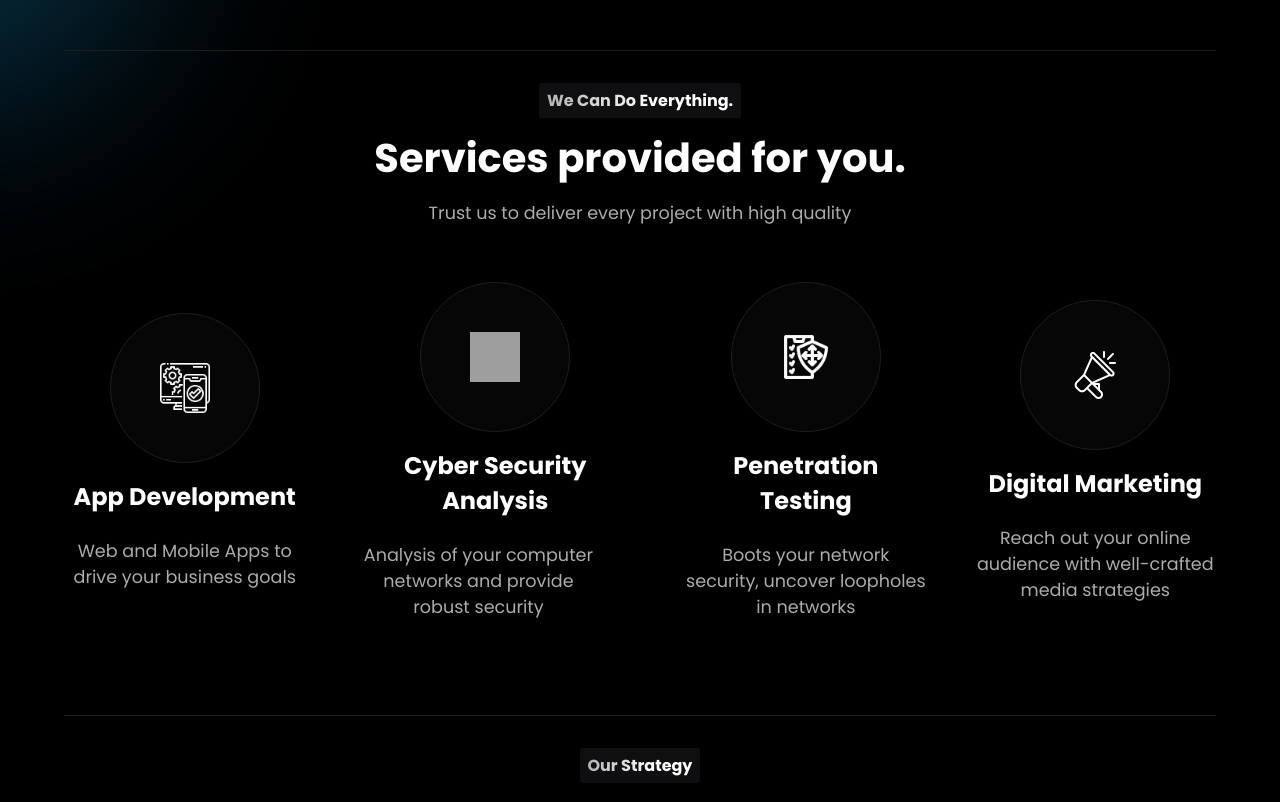
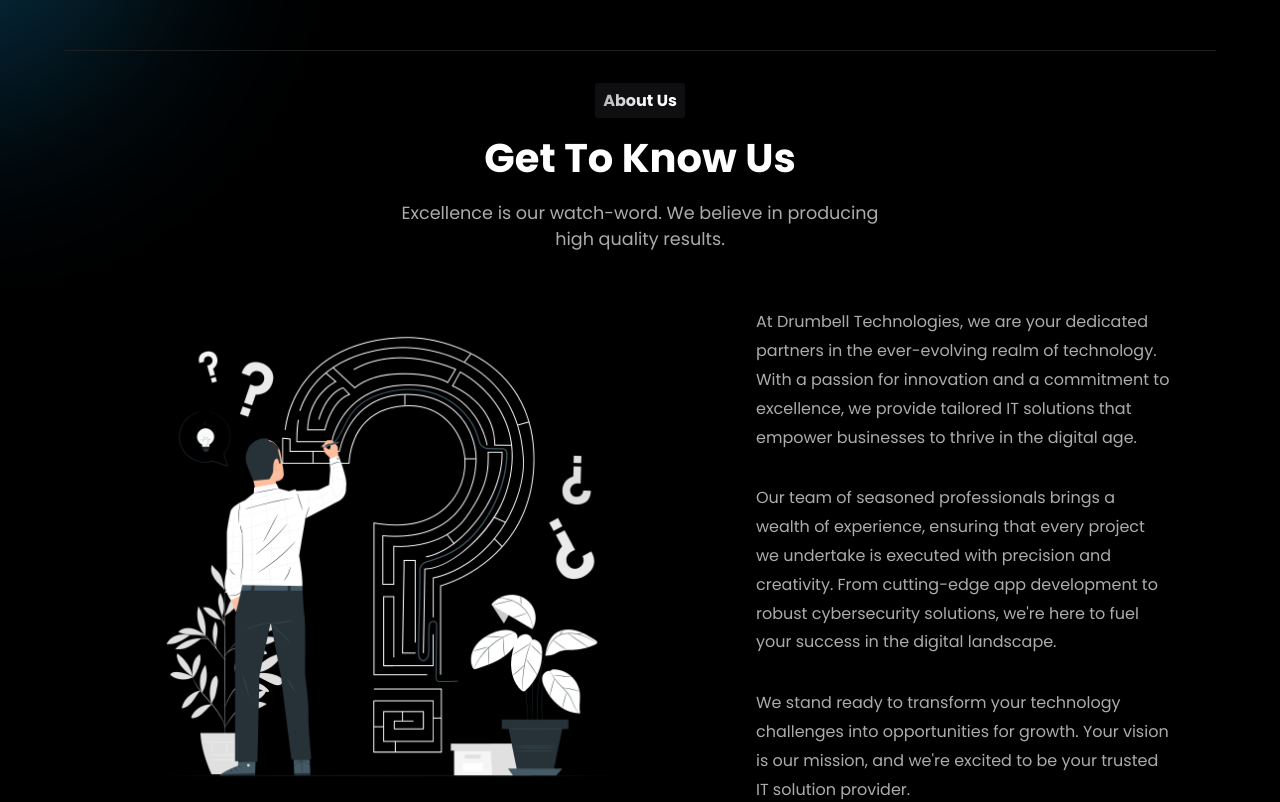
Before and after one commit to PromiseUdo/drumbell-technologies, a Next.js app: page / in a window 1280 px wide. Shown: the part 780-1582 px from the top of the page. Built offline with nearby package versions, Linux system fonts and the light colour scheme; grey boxes are pictures that could not be loaded.

Commit message:
theme update

```diff
--- a/src/app/page.js
+++ b/src/app/page.js
@@ -14,6 +14,7 @@
 import Contact from "@/components/Contact";
 import Footer from "@/components/Footer";
 import FooterExt from "@/components/FooterExt";
+import About from "@/components/About";
 export default function Home() {
   const [mode, setMode] = useState(true);
   return (
@@ -24,6 +25,7 @@
         <GradientCircleTop />
         <GradientCircleMd />
         <Intro />
+        <About mode={mode} />
         <Services />
         <Methods />
         <Pricing />
--- /dev/null
+++ b/src/components/About.jsx
@@ -0,0 +1,68 @@
+import styles from "../styles/About.module.scss";
+import Section from "./Section";
+import Image from "next/image";
+import { useState } from "react";
+import { useAutoAnimate } from "@formkit/auto-animate/react";
+import { Fade, JackInTheBox } from "react-awesome-reveal";
+const About = ({ mode }) => {
+  const [parent] = useAutoAnimate();
+
+  return (
+    <Section
+      subtitle="About Us"
+      title="Get To Know Us"
+      description="Excellence is our watch-word. We believe in producing high quality results."
+      id="about"
+    >
+      <div className={styles.container}>
+        <div className={styles.description}>
+          {/* <h3>This is who we are</h3> */}
+          <p>
+            At Drumbell Technologies, we are your dedicated partners in the
+            ever-evolving realm of technology. With a passion for innovation and
+            a commitment to excellence, we provide tailored IT solutions that
+            empower businesses to thrive in the digital age.
+          </p>
+          <p>
+            Our team of seasoned professionals brings a wealth of experience,
+            ensuring that every project we undertake is executed with precision
+            and creativity. From cutting-edge app development to robust
+            cybersecurity solutions, we're here to fuel your success in the
+            digital landscape.
+          </p>
+
+          <p>
+            We stand ready to transform your technology challenges into
+            opportunities for growth. Your vision is our mission, and we're
+            excited to be your trusted IT solution provider.
+          </p>
+        </div>
+        <div className={styles.images} ref={parent}>
+          {mode ? (
+            <Image
+              //   width="100%"
+              //   height="100%"
+              //   sizes="100vw"
+              //   style={{ width: "100%", height: "auto" }} // optional
+              objectFit="contain"
+              layout="fill"
+              src="/solution.png"
+            />
+          ) : (
+            <Image
+              //   width="100%"
+              //   height="100%"
+              //   sizes="100vw"
+              //   style={{ width: "100%", height: "auto" }} // optional
+              objectFit="contain"
+              layout="fill"
+              src="/solution_dark.png"
+            />
+          )}
+        </div>
+      </div>
+    </Section>
+  );
+};
+
+export default About;
--- a/src/components/Contact.jsx
+++ b/src/components/Contact.jsx
@@ -9,7 +9,7 @@
       subtitle="Contact Form"
       title="Let's Do Business Together"
       description="We would like to work with you to make your dreams a reality. Tell us about your next project"
-      id="methods"
+      id="contact"
     >
       <div>
         <form className={styles.contact_form}>
--- a/src/components/Footer.jsx
+++ b/src/components/Footer.jsx
@@ -30,9 +30,11 @@
           <ul>
             <li className={styles.footer_title}>Services</li>
             {Services.map((service, idx) => (
-              <Link href="/" key={idx}>
-                {service}
-              </Link>
+              <li>
+                <Link href="#services" key={idx}>
+                  {service}
+                </Link>
+              </li>
             ))}
           </ul>
         </div>
@@ -41,11 +43,16 @@
         <div className={styles.footer_col}>
           <ul>
             <li className={styles.footer_title}>Products</li>
-            {Products.map((product, idx) => (
-              <Link href="/" key={idx}>
-                {product}
-              </Link>
-            ))}
+            <li>
+              <a target="_blank" href="https://parott.io">
+                Parott.io
+              </a>
+            </li>
+            <li>
+              <a target="_blank" href="https://drumbell.org">
+                Drumbell Advocacy
+              </a>
+            </li>
           </ul>
         </div>
         <div className={styles.footer_col}>
@@ -54,7 +61,7 @@
             <p>100+ Our clients are subscribed around the world!</p>
           </div>
           <form className={styles.footer_form}>
-            <input type="text" placeholder="Your@email.com" />
+            <input type="email" placeholder="Your@email.com" />
             <span></span>
             <button>Submit Now</button>
           </form>
--- a/src/components/Intro.jsx
+++ b/src/components/Intro.jsx
@@ -18,11 +18,11 @@
             experiences.
           </p>
           <div className={styles.actions}>
-            <Link href="/" className={styles.customer}>
+            <Link href="#strategy" className={styles.customer}>
               <span>Our Strategy</span>
               <FaArrowRight />
             </Link>
-            <Link href="/" className={styles.contact}>
+            <Link href="#contact" className={styles.contact}>
               <span>Contact Us</span>
               <FaArrowRight />
             </Link>
--- a/src/components/Methods.jsx
+++ b/src/components/Methods.jsx
@@ -15,7 +15,7 @@
       subtitle="Our Strategy"
       title="Our 3-Step Strategy"
       description="We believe in efficiency and maximizing resources to achieve the best results"
-      id="methods"
+      id="strategy"
     >
       <div className={styles.container}>
         <div className={styles.methods}>
--- a/src/components/Navbar.jsx
+++ b/src/components/Navbar.jsx
@@ -45,19 +45,20 @@
           {/* right side */}
           <ul className={styles.nav_list}>
             <li>
-              <Link href="/">About Us</Link>
+              <Link href="#about">About Us</Link>
             </li>
             <li>
-              <Link href="/">Our Strategy</Link>
+              <Link href="#services">Services</Link>
             </li>
             <li>
-              <Link href="/">Services</Link>
+              <Link href="#strategy">Our Strategy</Link>
             </li>
+
             <li>
               <Link href="/">Products</Link>
             </li>
             <li>
-              <Link href="/">Contact</Link>
+              <Link href="#contact">Contact</Link>
             </li>
             <div className={styles.mobile}>
               <button onClick={() => setIsActive(true)}>
@@ -105,11 +106,12 @@
               <li onClick={() => setIsActive(false)}>
                 <Link href="/">About Us</Link>
               </li>
+
               <li onClick={() => setIsActive(false)}>
-                <Link href="/">Our Method</Link>
+                <Link href="/">Services</Link>
               </li>
               <li onClick={() => setIsActive(false)}>
-                <Link href="/">Services</Link>
+                <Link href="/">Our Strategy</Link>
               </li>
               <li onClick={() => setIsActive(false)}>
                 <Link href="/">Products</Link>
--- /dev/null
+++ b/src/styles/About.module.scss
@@ -0,0 +1,57 @@
+.container {
+  display: flex;
+  flex-direction: row-reverse;
+  gap: 3rem;
+  @media screen and (max-width: 1024px) {
+    flex-direction: column;
+    gap: 3rem;
+  }
+}
+
+.description {
+  width: 50%;
+  display: flex;
+  flex-direction: column;
+  gap: 2rem;
+  //   height: 500px;
+  @media screen and (max-width: 1024px) {
+    width: 100%;
+    gap: 1rem;
+  }
+
+  h3 {
+    margin-bottom: 1rem;
+    color: var(--color-gray-100);
+    font-size: 1.8rem;
+    transition: color ease-in-out 200ms;
+    @media screen and (max-width: 1024px) {
+      text-align: center;
+    }
+  }
+  p {
+    font-size: 1rem;
+    color: var(--color-gray-100);
+    width: 90%;
+    line-height: 1.8;
+    @media screen and (max-width: 1250px) {
+      width: 100%;
+    }
+    @media screen and (max-width: 1024px) {
+      text-align: center;
+    }
+  }
+
+  .active {
+    background: var(--color-gray-300);
+    h3 {
+      color: var(--color-white);
+    }
+  }
+}
+.images {
+  width: 70%;
+  @media screen and (max-width: 1024px) {
+    width: auto;
+    height: 400px;
+  }
+}
```
Also changed, not shown: public/solution.png (added), public/solution_dark.png (added).
